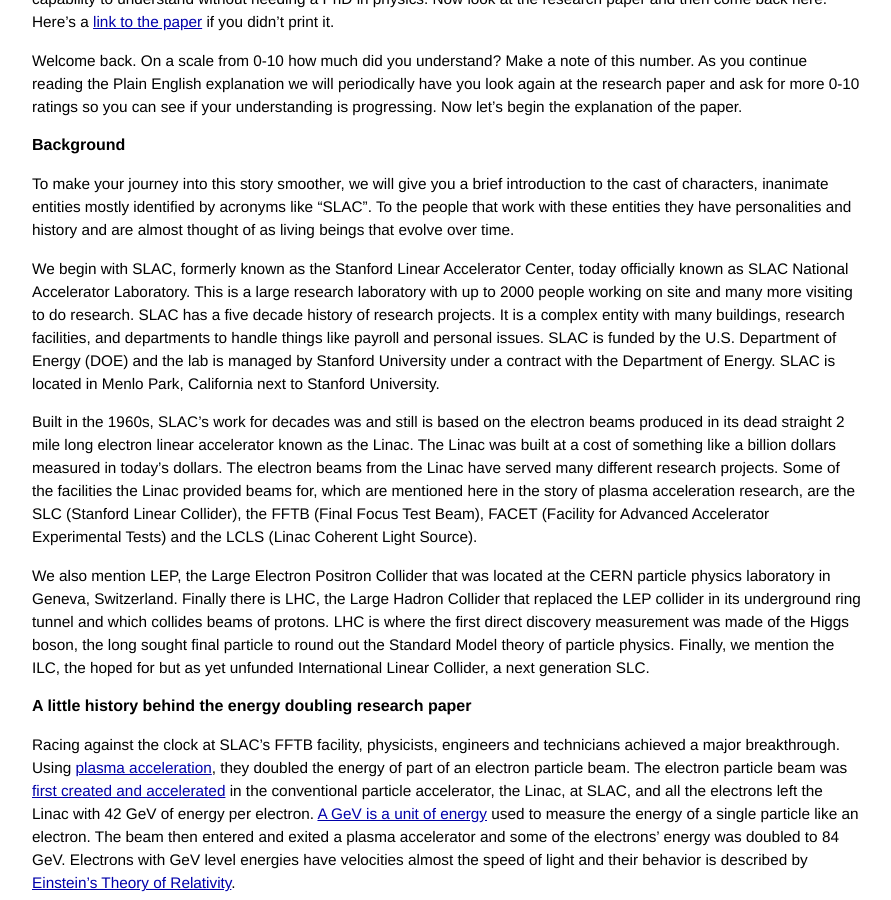
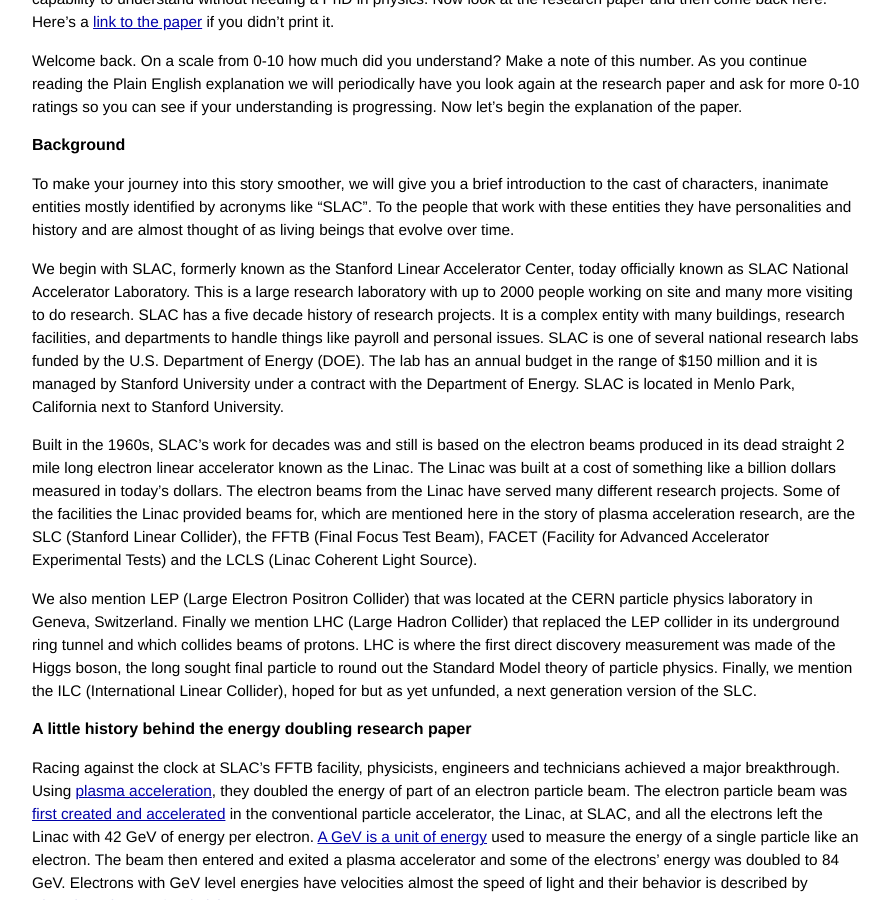
Before and after one commit to grbfacet/facet, a Jekyll site: the page built from energy-doubling-explained.md, in a window 1280 px wide and 900 px high, scrolled down 1507 px. Shown: the whole window, without its empty margins (193-1084 px from the left). Built offline with Jekyll 4.4.1, drawn with Linux system fonts in a browser that asks for light colours.

Commit message:
Update energy-doubling-explained.md

```diff
--- a/energy-doubling-explained.md
+++ b/energy-doubling-explained.md
@@ -43,11 +43,11 @@
 
 To make your journey into this story smoother, we will give you a brief introduction to the cast of characters, inanimate entities mostly identified by acronyms like “SLAC”. To the people that work with these entities they have personalities and history and are almost thought of as living beings that evolve over time.
 
-We begin with SLAC, formerly known as the Stanford Linear Accelerator Center, today officially known as SLAC National Accelerator Laboratory. This is a large research laboratory with up to 2000 people working on site and many more visiting to do research. SLAC has a five decade history of research projects. It is a complex entity with many buildings, research facilities, and departments to handle things like payroll and personal issues. SLAC is funded by the U.S. Department of Energy (DOE) and the lab is managed by Stanford University under a contract with the Department of Energy. SLAC is located in Menlo Park, California next to Stanford University.
+We begin with SLAC, formerly known as the Stanford Linear Accelerator Center, today officially known as SLAC National Accelerator Laboratory. This is a large research laboratory with up to 2000 people working on site and many more visiting to do research. SLAC has a five decade history of research projects. It is a complex entity with many buildings, research facilities, and departments to handle things like payroll and personal issues. SLAC is one of several national research labs funded by the U.S. Department of Energy (DOE). The lab has an annual budget in the range of $150 million and it is managed by Stanford University under a contract with the Department of Energy. SLAC is located in Menlo Park, California next to Stanford University.
 
 Built in the 1960s, SLAC’s work for decades was and still is based on the electron beams produced in its dead straight 2 mile long electron linear accelerator known as the Linac. The Linac was built at a cost of something like a billion dollars measured in today’s dollars. The electron beams from the Linac have served many different research projects. Some of the facilities the Linac provided beams for, which are mentioned here in the story of plasma acceleration research, are the SLC (Stanford Linear Collider), the FFTB (Final Focus Test Beam), FACET (Facility for Advanced Accelerator Experimental Tests) and the LCLS (Linac Coherent Light Source).
 
-We also mention LEP, the Large Electron Positron Collider that was located at the CERN particle physics laboratory in Geneva, Switzerland. Finally there is LHC, the Large Hadron Collider that replaced the LEP collider in its underground ring tunnel and which collides beams of protons. LHC is where the first direct discovery measurement was made of the Higgs boson, the long sought final particle to round out the Standard Model theory of particle physics. Finally, we mention the ILC, the hoped for but as yet unfunded International Linear Collider, a next generation SLC.
+We also mention LEP (Large Electron Positron Collider) that was located at the CERN particle physics laboratory in Geneva, Switzerland. Finally we mention LHC (Large Hadron Collider) that replaced the LEP collider in its underground ring tunnel and which collides beams of protons. LHC is where the first direct discovery measurement was made of the Higgs boson, the long sought final particle to round out the Standard Model theory of particle physics. Finally, we mention the ILC (International Linear Collider), hoped for but as yet unfunded, a next generation version of the SLC.
 
 #### A little history behind the energy doubling research paper
 
```
